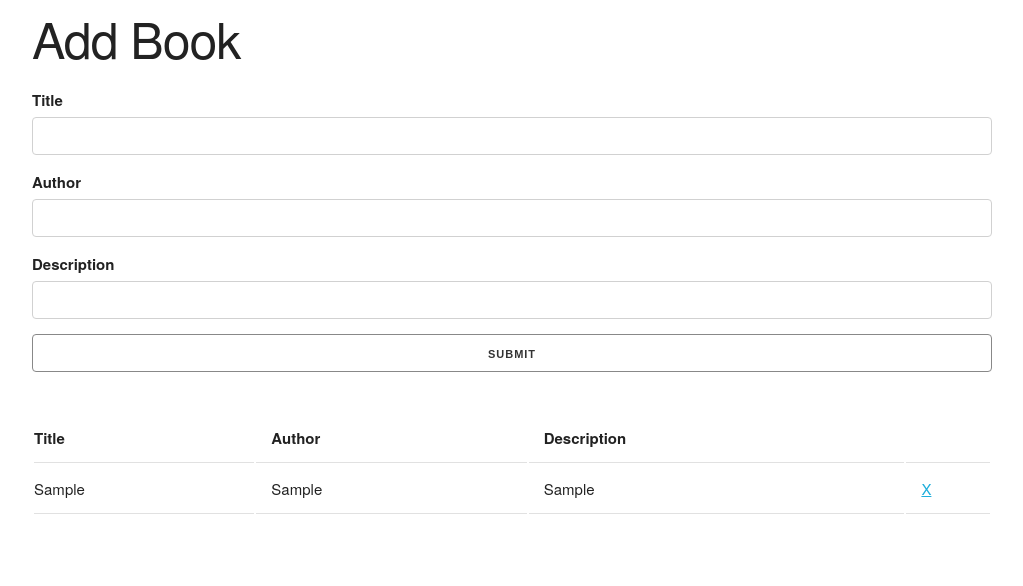
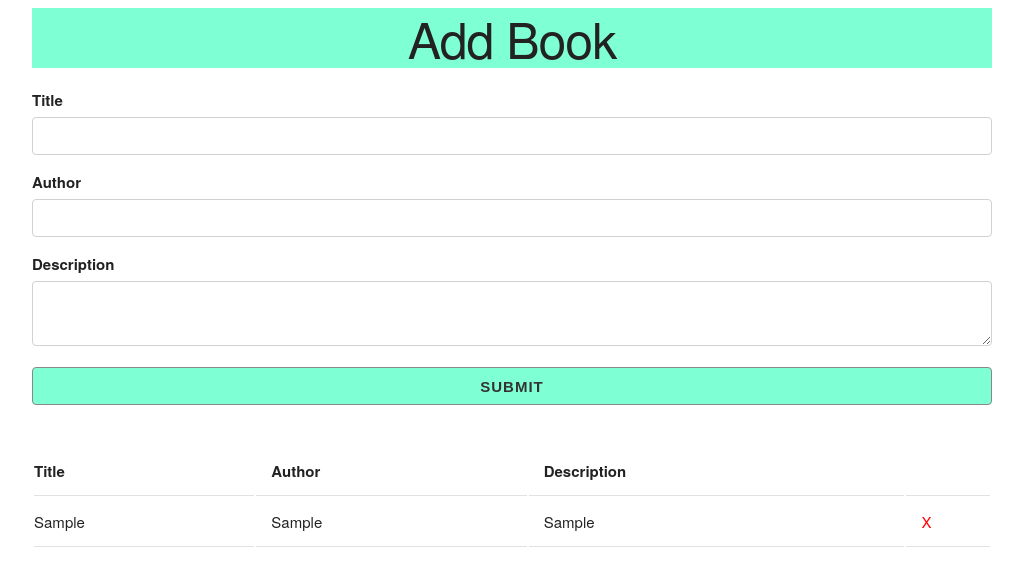
Before and after one commit to alanafbm/BookList-OOP-JS, a plain HTML site: page index.html in a window 1280 px wide. Both pictures are taken after typing "Sample", "Sample", "Sample" into the empty fields and a click on the input "Submit". Shown: the whole page, without its empty margins (128-1151 px from the left). Drawn offline with nearby package versions, Linux system fonts and the light colour scheme.

Commit message:
BookList - changes style.css

```diff
--- a/LocalStore.js
+++ b/LocalStore.js
@@ -33,9 +33,7 @@ export default class Store {
     }
     static removeBook(description){
         const books = Store.getBooks();
-        console.log(books);
         books.forEach(function(book, index){
-            console.log(book?.description);
         if (book._description === description) {
             books.splice(index, 1);
         }
--- a/index.html
+++ b/index.html
@@ -7,18 +7,37 @@
     <title>Book List</title>
     <link rel="stylesheet" href="https://cdnjs.cloudflare.com/ajax/libs/skeleton/2.0.4/skeleton.css" integrity="sha512-5fsy+3xG8N/1PV5MIJz9ZsWpkltijBI48gBzQ/Z2eVATePGHOkMIn+xTDHIfTZFVb9GMpflF2wOWItqxAP2oLQ==" crossorigin="anonymous" referrerpolicy="no-referrer" />
     <style>
+
         .success, .error {
             color: white;
             padding: 5px;
             margin: 5px 0 15px 0;
+            color: black;
+            font-size: 15px;
+            font-weight: bold;
 
         }
         .success {
-            background-color: green;
+            background-color: aquamarine;
+
         }
         .error{
-            background-color: red;
+            background-color: rgba(255, 0, 0, 0.464);
+        }
+        a{
+            text-decoration: none;
+            color: red;
+        }
+        h1{
+            text-align: center;
+            background-color: aquamarine;
 
+
+
+        }
+        input[type=submit]{
+            background-color: aquamarine;
+            font-size: 15px;
         }
     </style>
 </head>
@@ -36,7 +55,7 @@
             </div>
             <div>
                 <label for="description">Description</label>
-                <input type="text" id="description" class="u-full-width">
+                <textarea id="description" class="u-full-width" rows="4" cols="50"></textarea>
             </div>
             <input type="submit" value="Submit" class="u-full-width">
         </form>
```
